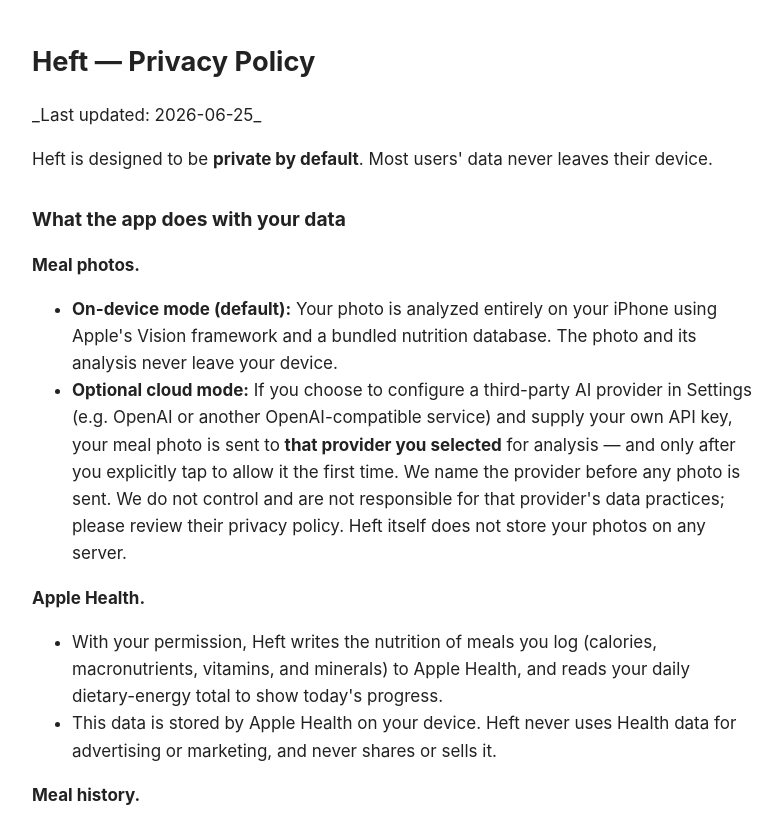
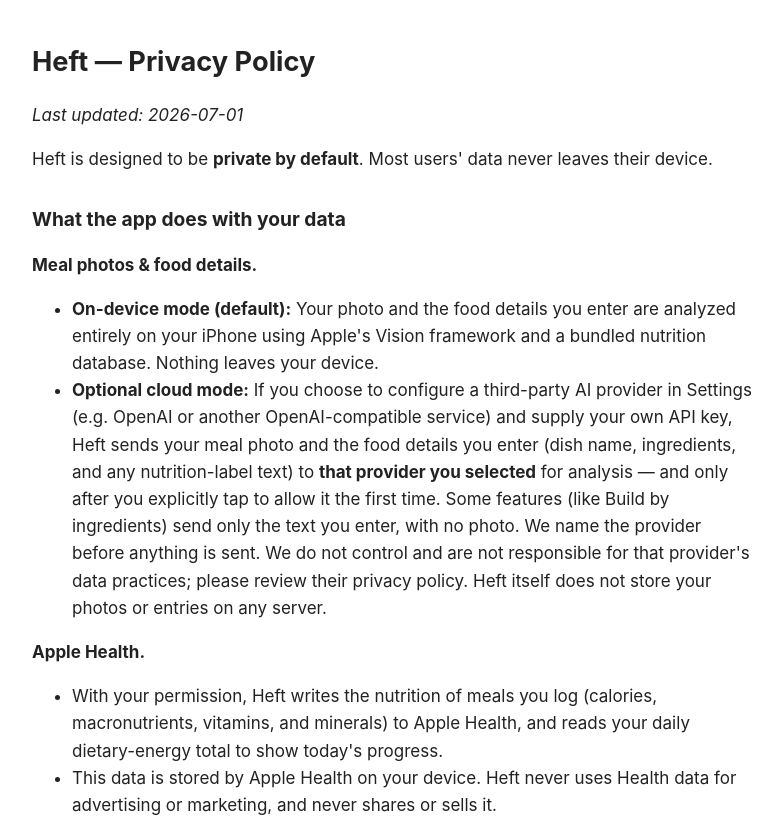
Before and after one commit to kolindes/heft, a plain HTML site: page privacy.html in a window 1280 px wide. Shown: the top 822 px of the page, without its empty margins (248-1030 px from the left). Drawn offline with Linux system fonts and the light colour scheme.

Commit message:
privacy: disclose that typed food details (text) are also sent to the cloud provider; fix last-updated rendering

```diff
--- a/privacy.html
+++ b/privacy.html
@@ -1,12 +1,12 @@
 <!doctype html><html lang=en><meta charset=utf-8><meta name=viewport content='width=device-width,initial-scale=1'><title>Heft — Privacy Policy</title><style>body{font:17px/1.6 -apple-system,Segoe UI,Roboto,sans-serif;max-width:720px;margin:40px auto;padding:0 20px;color:#222}h1{font-size:1.7rem}h2{font-size:1.2rem;margin-top:1.6em}a{color:#e65c2e}</style>
 <h1>Heft — Privacy Policy</h1>
-<p>_Last updated: 2026-06-25_</p>
+<p><em>Last updated: 2026-07-01</em></p>
 <p>Heft is designed to be <strong>private by default</strong>. Most users' data never leaves their device.</p>
 <h2>What the app does with your data</h2>
-<p><strong>Meal photos.</strong></p>
+<p><strong>Meal photos &amp; food details.</strong></p>
 <ul>
-<li><strong>On-device mode (default):</strong> Your photo is analyzed entirely on your iPhone using Apple's Vision framework and a bundled nutrition database. The photo and its analysis never leave your device.</li>
-<li><strong>Optional cloud mode:</strong> If you choose to configure a third-party AI provider in Settings (e.g. OpenAI or another OpenAI-compatible service) and supply your own API key, your meal photo is sent to <strong>that provider you selected</strong> for analysis — and only after you explicitly tap to allow it the first time. We name the provider before any photo is sent. We do not control and are not responsible for that provider's data practices; please review their privacy policy. Heft itself does not store your photos on any server.</li>
+<li><strong>On-device mode (default):</strong> Your photo and the food details you enter are analyzed entirely on your iPhone using Apple's Vision framework and a bundled nutrition database. Nothing leaves your device.</li>
+<li><strong>Optional cloud mode:</strong> If you choose to configure a third-party AI provider in Settings (e.g. OpenAI or another OpenAI-compatible service) and supply your own API key, Heft sends your meal photo and the food details you enter (dish name, ingredients, and any nutrition-label text) to <strong>that provider you selected</strong> for analysis — and only after you explicitly tap to allow it the first time. Some features (like Build by ingredients) send only the text you enter, with no photo. We name the provider before anything is sent. We do not control and are not responsible for that provider's data practices; please review their privacy policy. Heft itself does not store your photos or entries on any server.</li>
 </ul>
 <p><strong>Apple Health.</strong></p>
 <ul>
```
